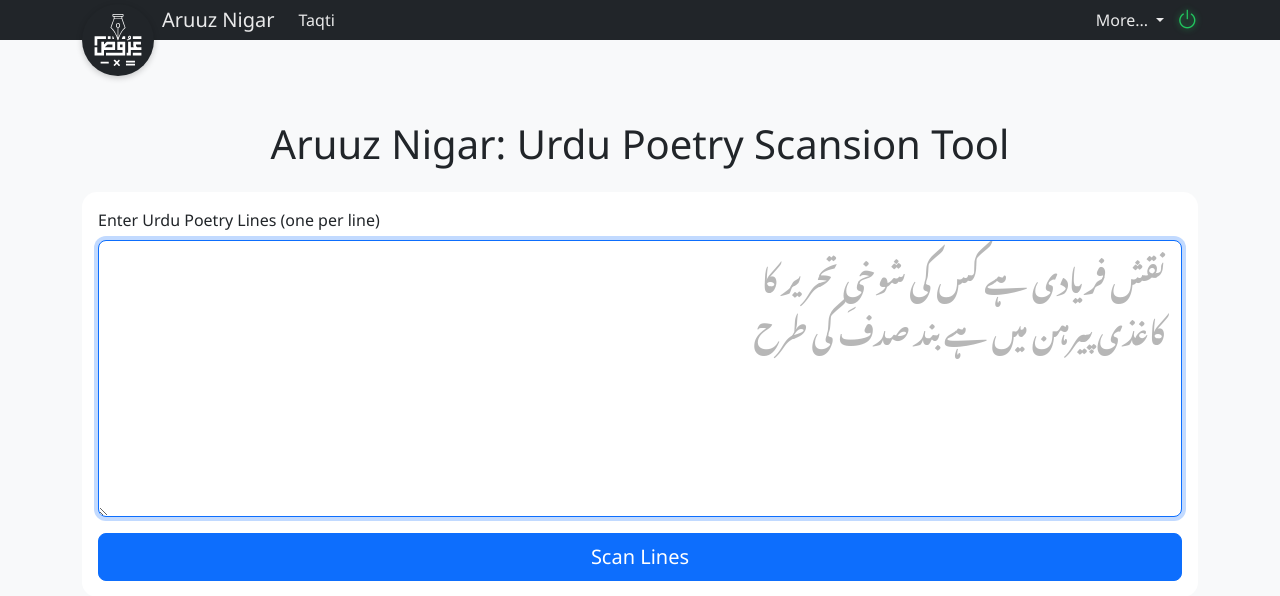
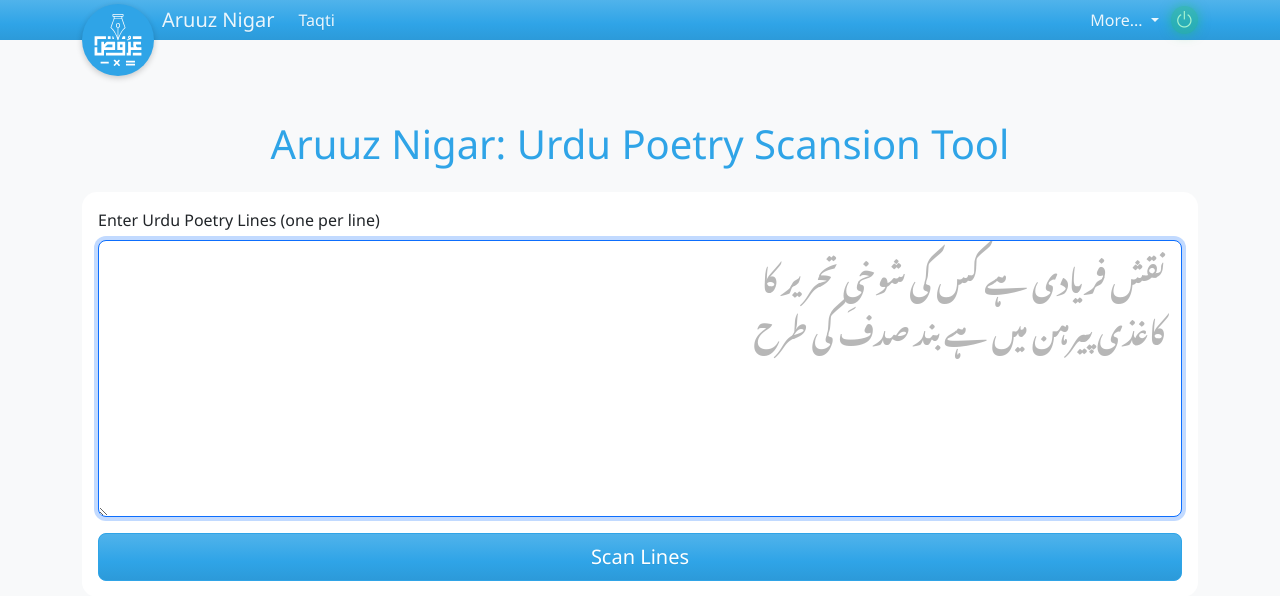
Before and after one commit to tariquesani/aruuz-nigar, a Flask app: page / in a window 1280 px wide. Shown: the top 596 px of the page. Run offline with Flask 3, Linux system fonts and the light colour scheme; data that the repository does not hold is empty; some libraries are stand-ins or nearby versions; some web fonts are replaced.

Commit message:
Switched to Cerulean theme from bootswatch for the flask app.

```diff
--- a/static/css/style.css
+++ b/static/css/style.css
@@ -212,7 +212,7 @@ footer {
     width: 72px;
     height: 72px;
     padding: 12px; /* Space between SVG and circle edge */
-    background-color: #212529; /* Same as Bootstrap bg-dark / navbar */
+    background-color: var(--bs-primary); /* Match navbar primary (Cerulean) */
     /* border: 2px solid #fff; */
     border-radius: 50%;
     box-shadow: 0 2px 6px rgba(0, 0, 0, 0.2);
@@ -259,18 +259,30 @@ footer {
     color: #212529;
 }
 
-/* Heartbeat status icon (power) in navbar */
+/* Heartbeat status icon (power) in navbar – backlit circular indicator */
 #heartbeat-status {
-    font-size: 1.35rem;
-    transition: color 0.3s ease, text-shadow 0.3s ease;
+    font-size: 1.2rem;
+    line-height: 1;
+    color: #adb5bd; /* light gray – offline / fallback */
+    display: inline-flex;
+    align-items: center;
+    justify-content: center;
+    width: 1.7rem;
+    height: 1.7rem;
+    box-sizing: border-box;
+    border-radius: 50%;
+    background-color: transparent;
+    transition: color 0.3s ease, background-color 0.3s ease, box-shadow 0.3s ease;
 }
 
 #heartbeat-status.heartbeat-ok {
-    color: #22c55e;
-    text-shadow: 0 0 6px rgba(34, 197, 94, 0.8);
+    color: #a7f3d0;
+    background-color: rgba(34, 197, 94, 0.35);
+    box-shadow: 0 0 12px rgba(34, 197, 94, 0.5);
 }
 
 #heartbeat-status.heartbeat-fail {
-    color: #991b1b;
-    text-shadow: none;
+    color: #adb5bd;
+    background-color: transparent;
+    box-shadow: none;
 }
--- a/templates/base.html
+++ b/templates/base.html
@@ -8,8 +8,9 @@
     <title>{% block title %}Aruuz Nigar: a Urdu Scansion Tool{% endblock %}</title>
 
     <!-- Bootstrap 5.3.3 CSS -->
-    <link href="https://cdn.jsdelivr.net/npm/bootstrap@5.3.3/dist/css/bootstrap.min.css" rel="stylesheet"
-        crossorigin="anonymous">
+    <!-- <link href="https://cdn.jsdelivr.net/npm/bootstrap@5.3.3/dist/css/bootstrap.min.css" rel="stylesheet"
+        crossorigin="anonymous"> -->
+    <link rel="stylesheet" href="https://cdn.jsdelivr.net/npm/bootswatch@5.3.8/dist/cerulean/bootstrap.min.css">
     <!-- Bootstrap Icons -->
     <link href="https://cdn.jsdelivr.net/npm/bootstrap-icons@1.11.3/font/bootstrap-icons.min.css" rel="stylesheet"
         crossorigin="anonymous">
@@ -28,7 +29,7 @@
 
 <body>
     <!-- Navigation Bar -->
-    <nav class="navbar navbar-expand-lg navbar-dark bg-dark fixed-top">
+    <nav class="navbar navbar-expand-lg navbar-dark bg-primary fixed-top">
         <div class="container">
             <a class="navbar-brand d-inline-flex align-items-center" href="{{ url_for('index') }}">
                 <!-- Desktop: floating logo (extends below navbar) -->
@@ -112,7 +113,7 @@
 
                 <div class="modal-body">
                     <div class="d-flex align-items-start gap-3">
-                        <div class="bg-black rounded-3 flex-shrink-0 p-2">
+                        <div class="bg-primary rounded-3 flex-shrink-0 p-2">
                             <img src="{{ url_for('static', filename='img/aruuznigar.svg') }}" alt="Aruuz Nigar" height="64" class="d-block">
                         </div>
                         <div>
```
